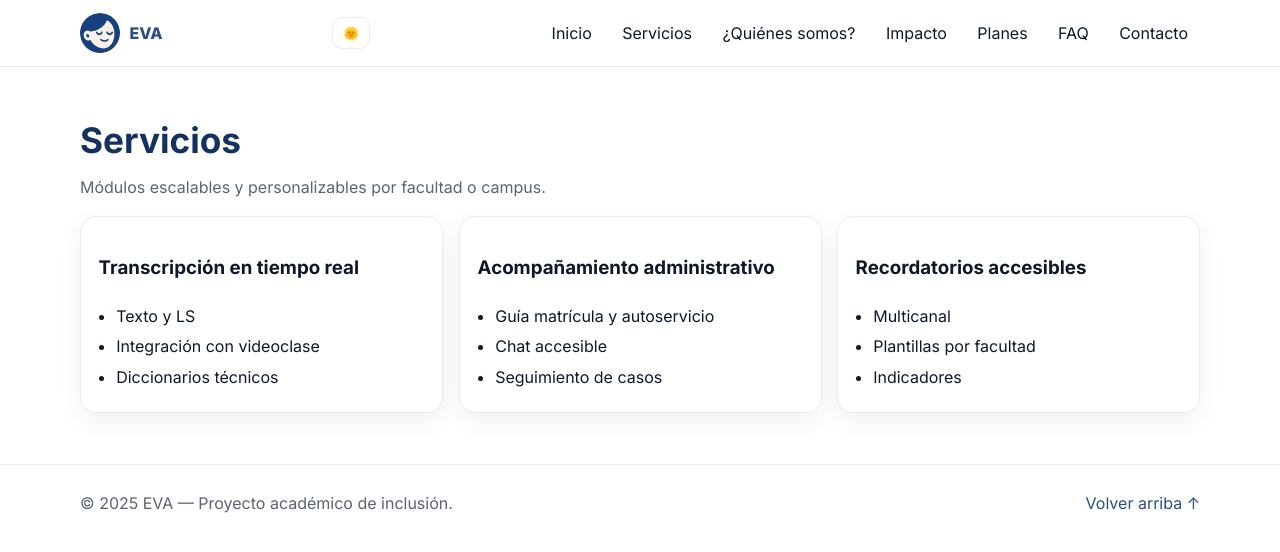
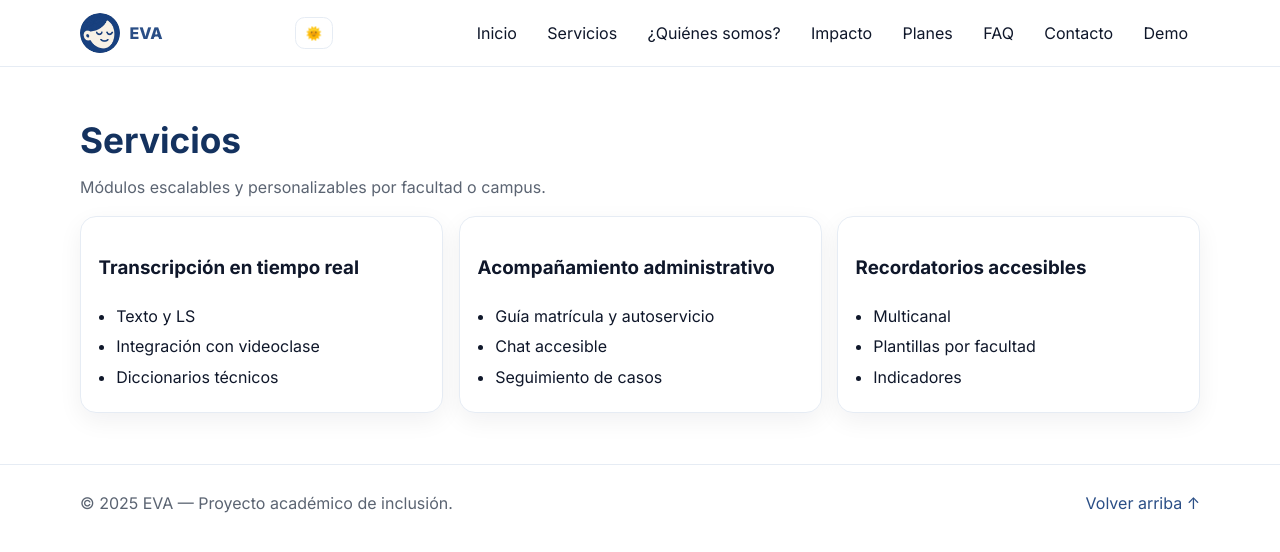
Before and after one commit to bryanula/eva-site, a plain HTML site: page servicios.html in a window 1280 px wide. Drawn offline with Linux system fonts and the light colour scheme.

Commit message:
Update servicios.html

```diff
--- a/servicios.html
+++ b/servicios.html
@@ -65,6 +65,7 @@
       <a href="planes.html">Planes</a>
       <a href="faq.html">FAQ</a>
       <a href="contacto.html">Contacto</a>
+      <a href="demo.html">Demo</a>
     </nav>
   </div>
 </header>
```
